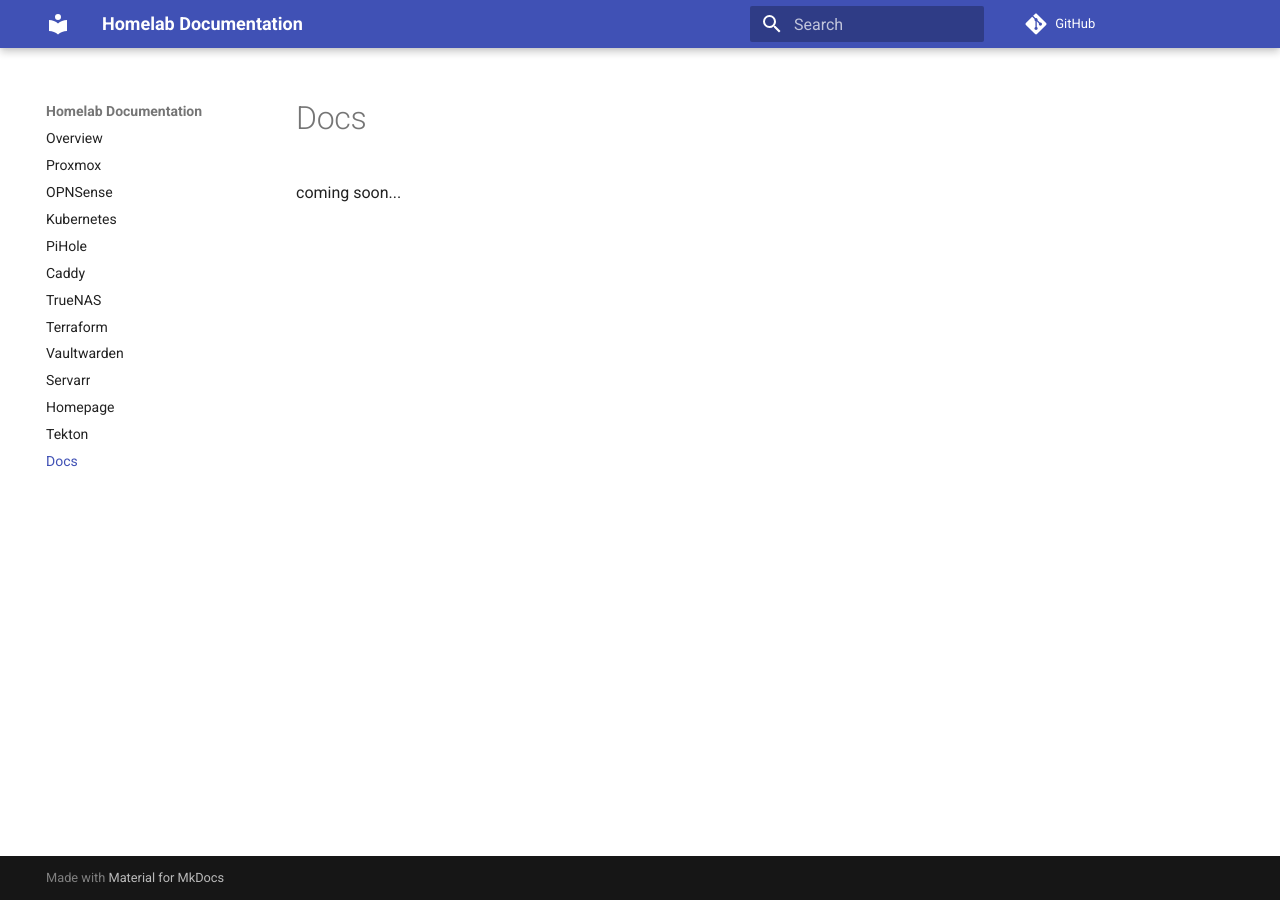
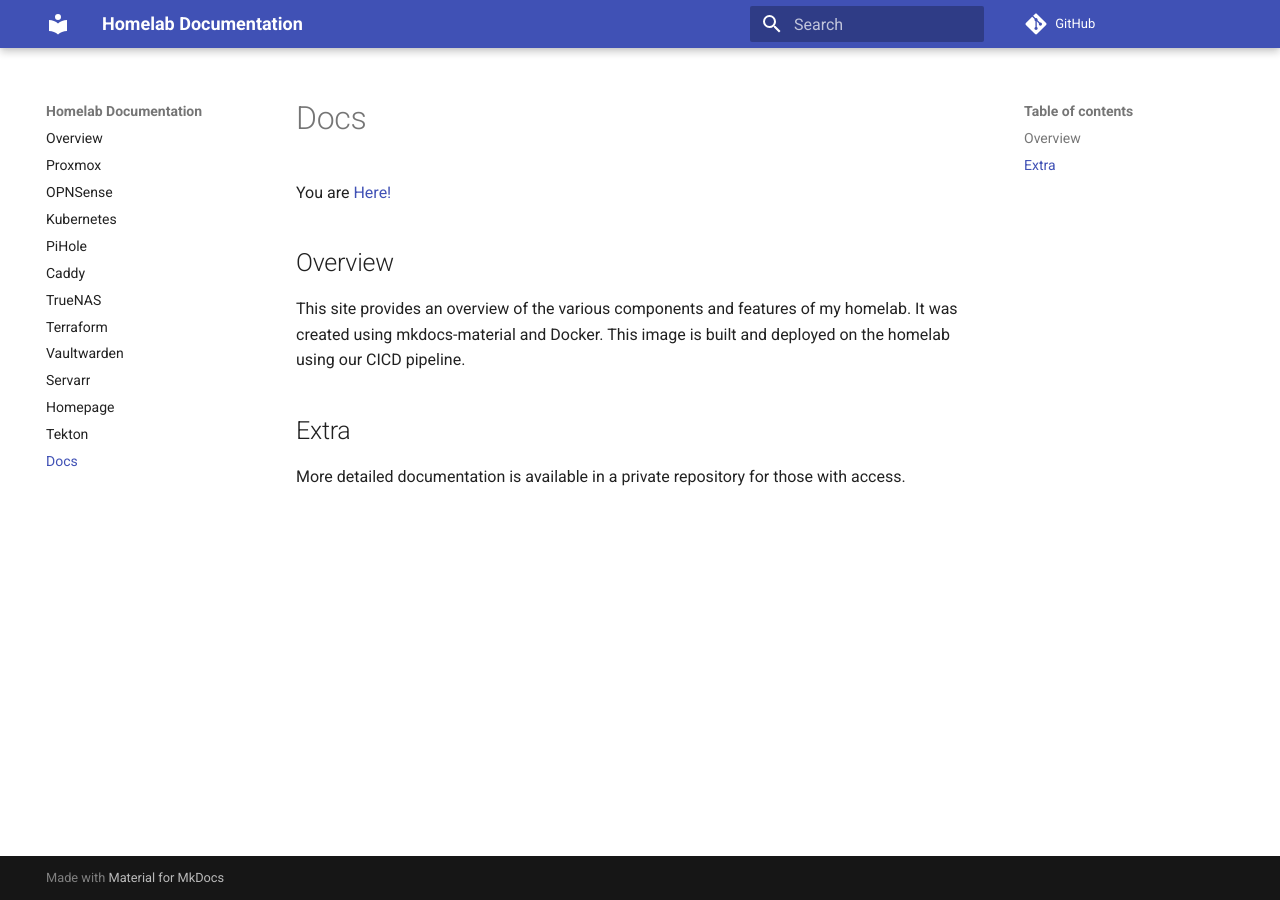
Before and after one commit to daburch/homelab-docs, an MkDocs documentation site: the page built from docs/docs.md, in a window 1280 px wide. Built offline with MkDocs 1.6.1 and Material for MkDocs 9.7.7, drawn with Linux system fonts in a browser that asks for light colours; comment, search, counter and statistics services are not loaded.

Commit message:
add docs

```diff
--- a/docs/docs.md
+++ b/docs/docs.md
@@ -1,3 +1,11 @@
 # Docs
 
-coming soon...
+You are [Here!](https://docs.dbhomelab.com)
+
+## Overview
+
+This site provides an overview of the various components and features of my homelab. It was created using mkdocs-material and Docker. This image is built and deployed on the homelab using our CICD pipeline.
+
+## Extra
+
+More detailed documentation is available in a private repository for those with access.
```
